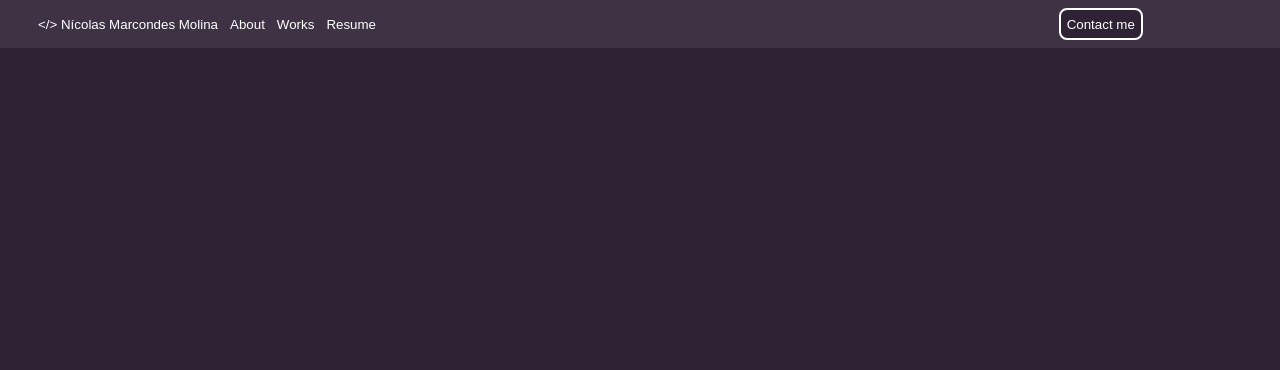
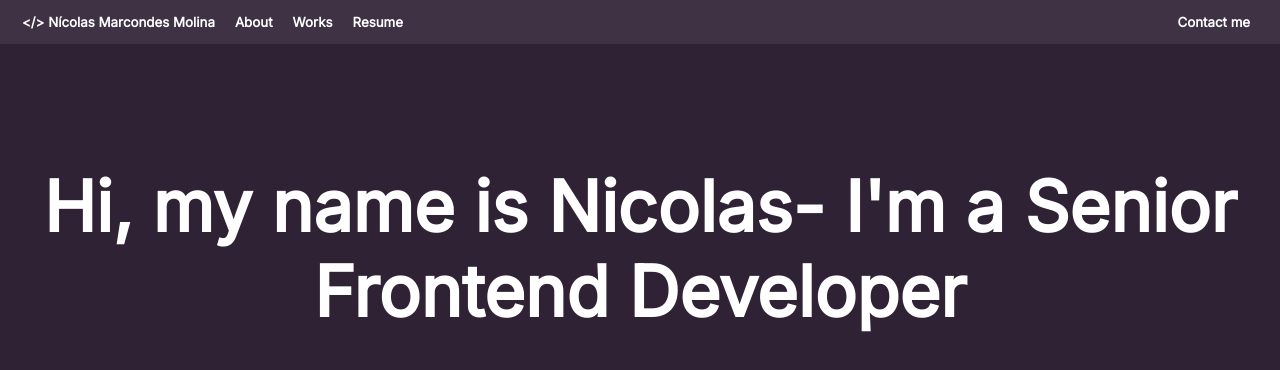
Before and after one commit to nicmolina/next-js-portfolio, a Next.js app: page / in a window 1280 px wide. Shown: the top 370 px of the page. Built offline with nearby package versions, Linux system fonts and the light colour scheme.

Commit message:
set animations

```diff
--- a/package.json
+++ b/package.json
@@ -23,6 +23,7 @@
     "eslint": "^8.37.0",
     "eslint-config-next": "13.2.4",
     "eslint-plugin-react": "^7.32.2",
+    "framer-motion": "^10.10.0",
     "jest-styled-components": "^7.1.1",
     "next": "13.2.4",
     "react": "18.2.0",
--- a/src/components/atoms/Button/styles.ts
+++ b/src/components/atoms/Button/styles.ts
@@ -8,7 +8,8 @@ export const Button = styled.button<IButtonProps>`
     background-color: ${colors.gray100};
     transform: scale(1.05);
   }
-  font-weight: ${({ variant }) => (variant === 'secondary' ? '600' : '400')}
+  font-weight: ${({ variant }) => (variant === 'secondary' ? '600' : '400')};
+  font-family: var(--main-font);
   display: flex;
   height: 100%;
   padding: 6px;
--- /dev/null
+++ b/src/components/atoms/Link/index.tsx
@@ -0,0 +1,13 @@
+import { FC, ReactNode } from 'react'
+import * as S from './styles'
+
+export interface ILinkProps {
+  children?: ReactNode
+  href: string
+}
+
+const Link: FC<ILinkProps> = ({ children, href }) => {
+  return <S.LinkContainer href={href}>{children}</S.LinkContainer>
+}
+
+export default Link
--- /dev/null
+++ b/src/components/atoms/Link/styles.ts
@@ -0,0 +1,6 @@
+import styled from 'styled-components'
+import { ILinkProps } from '.'
+
+export const LinkContainer = styled.a<ILinkProps>`
+  text-decoration: none;
+`
--- a/src/components/atoms/index.tsx
+++ b/src/components/atoms/index.tsx
@@ -1,4 +1,5 @@
 import Main from './Main'
 import Button from './Button'
+import Link from './Link'
 
-export { Button, Main }
+export { Button, Main, Link }
--- a/src/components/organisms/Header/index.tsx
+++ b/src/components/organisms/Header/index.tsx
@@ -1,7 +1,7 @@
 import { FC } from 'react'
 import * as S from './styles'
 import { CodeView } from 'styled-icons/remix-editor'
-import { Button } from 'components/atoms'
+import { Button, Link } from 'components/atoms'
 
 const Header: FC = () => {
   return (
@@ -9,31 +9,31 @@ const Header: FC = () => {
       <S.ContentContainer>
         <S.ListContainer>
           <li>
-            <a href="/about">
+            <Link href="/">
               <Button
                 variant="secondary"
                 label={'</> Nícolas Marcondes Molina'}
               />
-            </a>
+            </Link>
           </li>
           <li>
-            <a href="/about">
+            <Link href="/about">
               <Button variant="secondary" label={'About'} />
-            </a>
+            </Link>
           </li>
           <li>
-            <a href="/works">
+            <Link href="/works">
               <Button variant="secondary" label={'Works'} />
-            </a>
+            </Link>
           </li>
           <li>
-            <a href="/resume">
+            <Link href="/resume">
               <Button variant="secondary" label={'Resume'} />
-            </a>
+            </Link>
           </li>
         </S.ListContainer>
         <S.ContactMeContainer>
-          <Button variant="primary" label={'Contact me'} />
+          <Button variant="secondary" label={'Contact me'} />
         </S.ContactMeContainer>
       </S.ContentContainer>
     </S.Wrapper>
--- a/src/components/organisms/Header/styles.ts
+++ b/src/components/organisms/Header/styles.ts
@@ -18,12 +18,12 @@ export const ContentContainer = styled.div`
 
 export const ContactMeContainer = styled.div`
   display: flex;
-  width: 20%;
+  width: 100px;
 `
 
 export const ListContainer = styled.ul`
   display: flex;
   list-style-type: none;
-  margin-left: 16px;
+  gap: 8px;
   width: 100%;
 `
--- a/src/components/pages/Home/index.tsx
+++ b/src/components/pages/Home/index.tsx
@@ -1,11 +1,24 @@
 import { FC } from 'react'
 import { Header } from 'components/organisms'
 import * as S from './styles'
+import { motion } from 'framer-motion'
 
 const HomePage: FC = () => {
   return (
     <S.Wrapper>
       <Header />
+      <motion.div
+        initial={{ y: 50, opacity: 0 }}
+        animate={{ y: 0, opacity: 1 }}
+        transition={{ type: 'spring', stiffness: 400, delay: 0.2, duration: 1 }}
+      >
+        <S.ContentContainer>
+          <S.HeadingContainer>
+            Hi, my name is Nicolas<strong>-</strong> I&apos;m a Senior Frontend
+            Developer
+          </S.HeadingContainer>
+        </S.ContentContainer>
+      </motion.div>
     </S.Wrapper>
   )
 }
--- a/src/components/pages/Home/styles.ts
+++ b/src/components/pages/Home/styles.ts
@@ -5,5 +5,22 @@ export const Wrapper = styled.div`
   display: flex;
   width: 100%;
   height: 100%;
+  flex-direction: column;
   background-color: ${colors.primary_dark};
+  padding-bottom: 6rem;
+  gap: 12rem;
 `
+
+export const ContentContainer = styled.div`
+  display: flex;
+  justify-content: center;
+  height: 100%;
+`
+
+export const HeadingContainer = styled.h1`
+  font-size: 7rem;
+  text-align: center;
+  color: ${colors.gray100};
+  font-weight: bold;
+  height: fit-content;
+`
--- a/src/pages/_app.tsx
+++ b/src/pages/_app.tsx
@@ -12,6 +12,12 @@ export default function App({ Component, pageProps }: AppProps) {
           name="description"
           content="A simple start project to work with NextJs and Styled Components"
         />
+        <link rel="preconnect" href="https://fonts.googleapis.com" />
+        <link rel="preconnect" href="https://fonts.gstatic.com" />
+        <link
+          href="https://fonts.googleapis.com/css2?family=Inter:wght@300;400&display=swap"
+          rel="stylesheet"
+        ></link>
       </Head>
       <GlobalStyles />
       <Component {...pageProps} />
--- a/src/styles/global.ts
+++ b/src/styles/global.ts
@@ -5,6 +5,7 @@ const GlobalStyles = createGlobalStyle`
     margin: 0;
     padding: 0;
     box-sizing: border-box;
+    --main-font: Inter;
   }
   html {
     font-size: 62.5%;
@@ -13,7 +14,7 @@ const GlobalStyles = createGlobalStyle`
     height: 100%;
   }
   body {
-    font-family: -apple-system, BlinkMacSystemFont, 'Segoe UI', Roboto, Oxygen, Ubuntu, Cantarell, 'Open Sans', 'Helvetica Neue', sans-serif
+    font-family: Inter;
     font-size: 100%;
     text-rendering: optimizeSpeed;
     -webkit-font-smoothing: antialiased;
```
Also changed, not shown: 1 other file (tests, documents, lock files or other folders).
